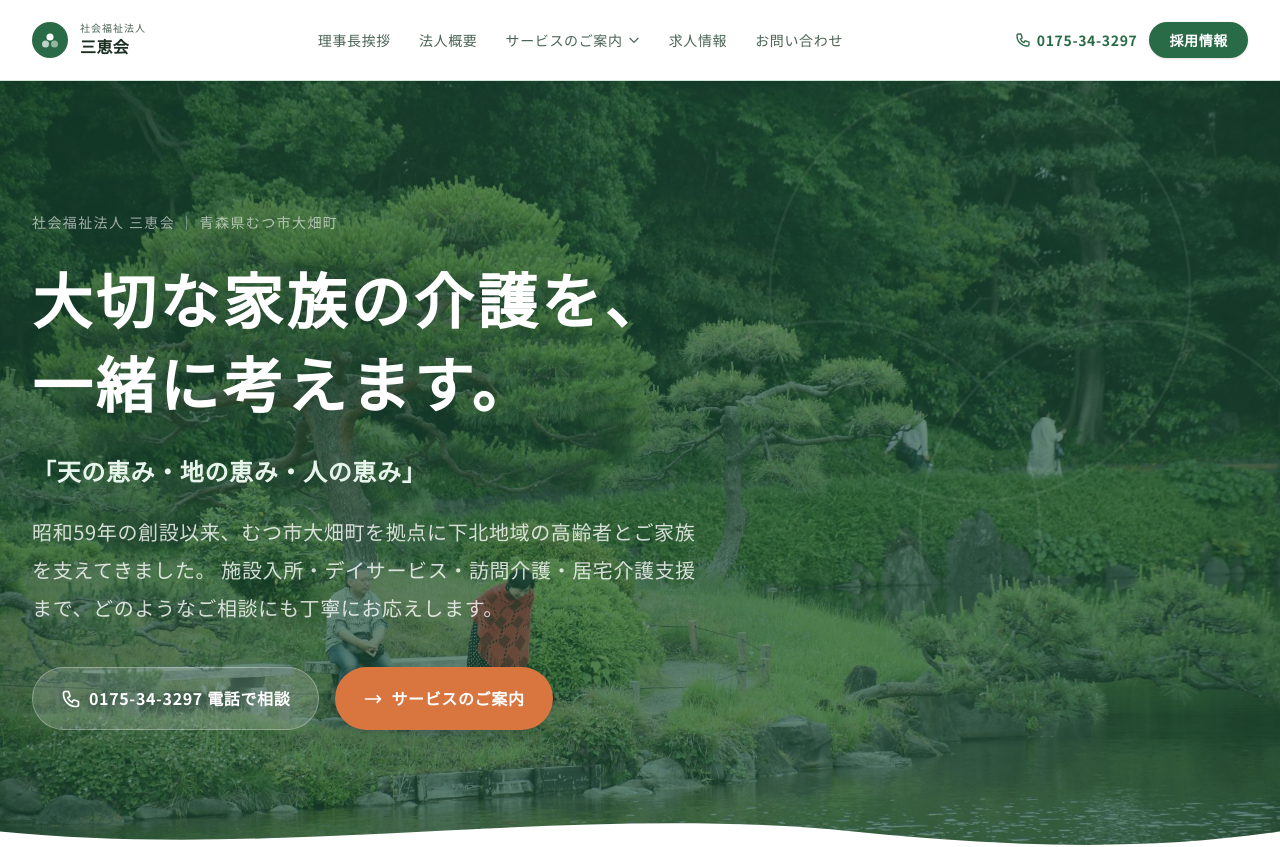
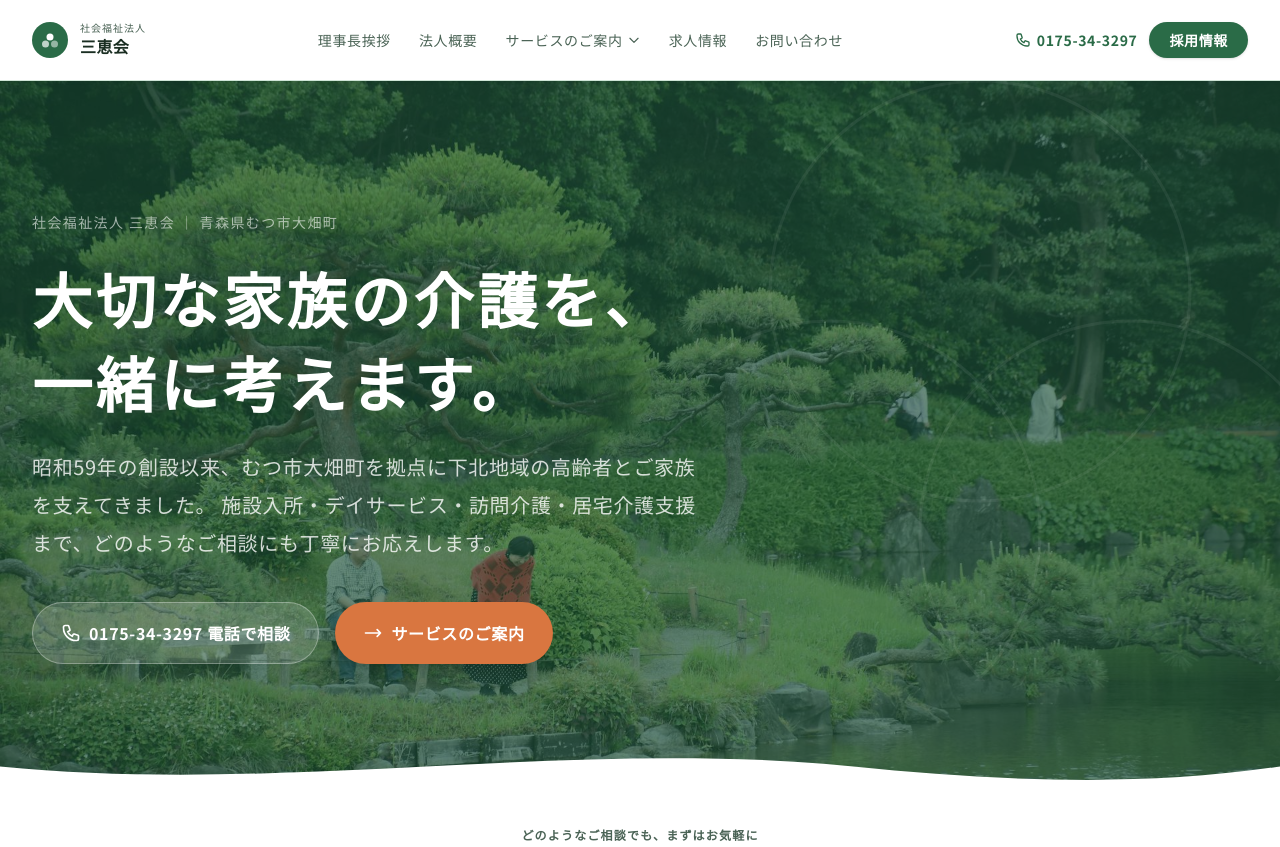
Before and after one commit to shonaka-create/shonaka-create-demo007, a Next.js app: page / in a window 1280 px wide. Shown: the top 847 px of the page. Built offline with nearby package versions, Linux system fonts and the light colour scheme.

Commit message:
Remove philosophy tagline from hero section

```diff
--- a/app/page.tsx
+++ b/app/page.tsx
@@ -111,9 +111,6 @@ export default function TopPage() {
               <br />
               一緒に考えます。
             </h1>
-            <p className="text-primary-light text-xl sm:text-2xl font-bold mb-5">
-              「天の恵み・地の恵み・人の恵み」
-            </p>
             <p className="text-white/80 text-lg sm:text-xl leading-loose mb-10 max-w-2xl">
               昭和59年の創設以来、むつ市大畑町を拠点に下北地域の高齢者とご家族を支えてきました。
               施設入所・デイサービス・訪問介護・居宅介護支援まで、どのようなご相談にも丁寧にお応えします。
```
